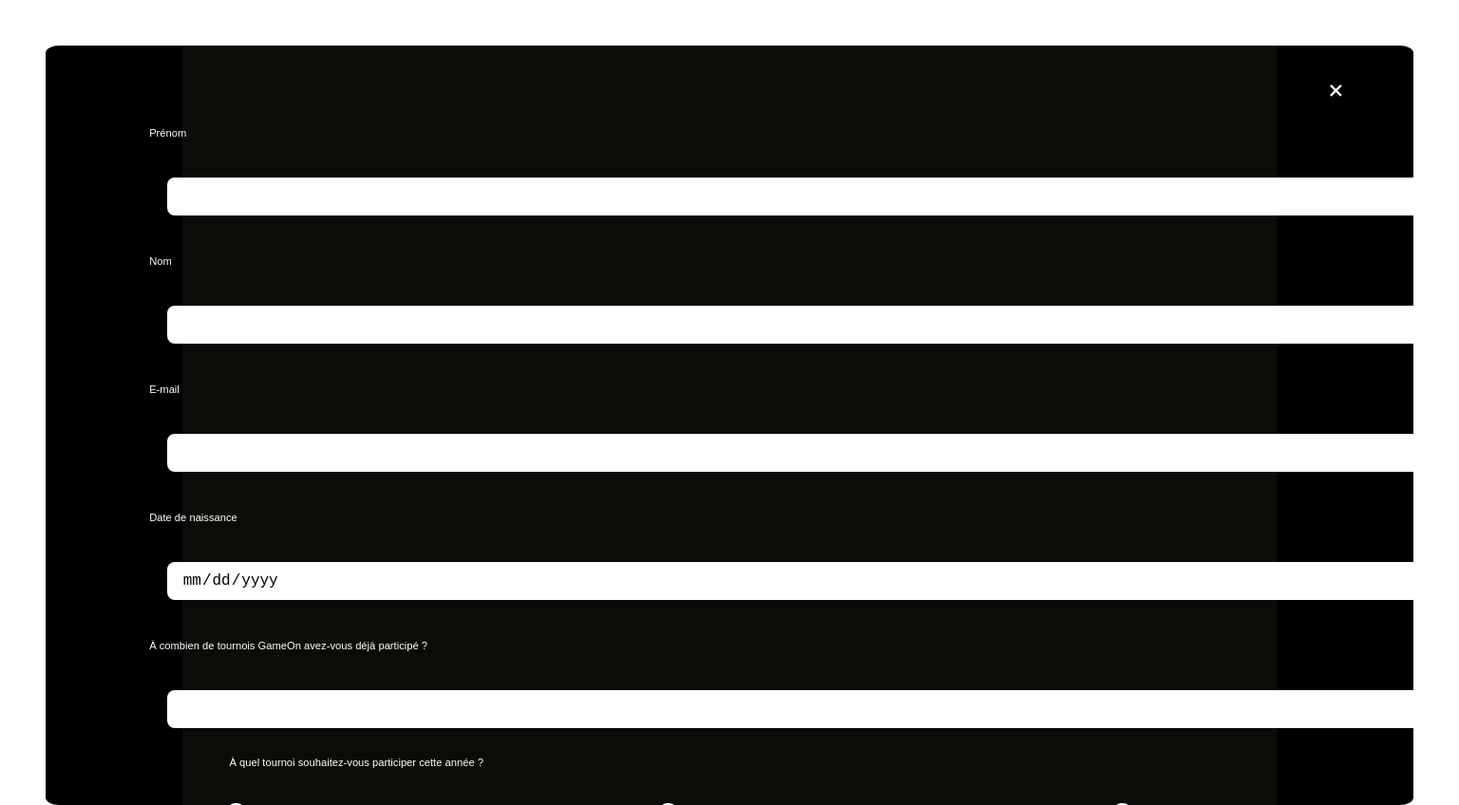
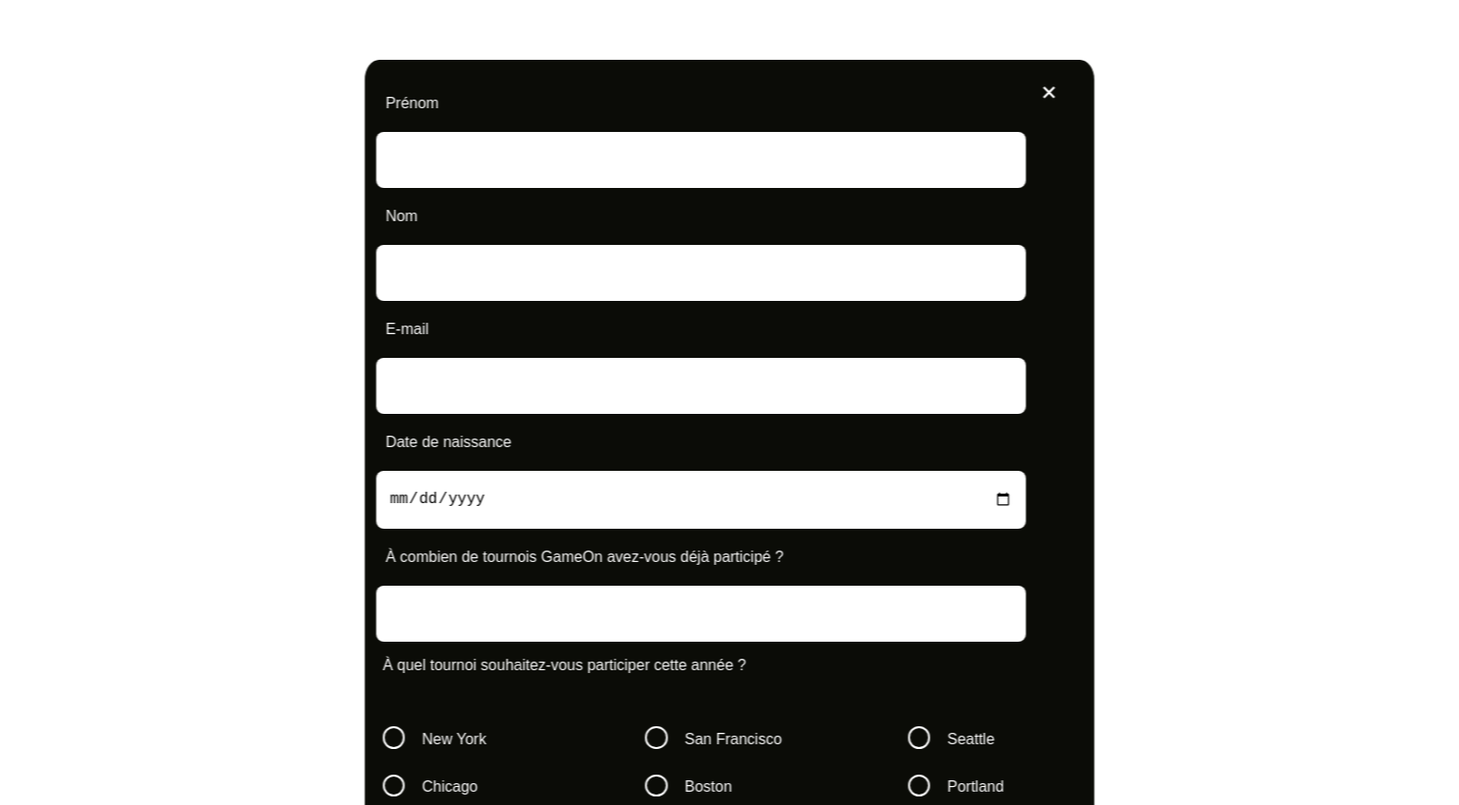
Before and after one commit to trackozor/projet-4, a plain HTML site: page index.html in a window 1536 px wide. Both pictures are taken after a click on the button "Je M'inscris". Shown: the whole page at 95% size. Before the commit the page ends 800 px from the top, so only its background shows below. Drawn offline with Linux system fonts and the light colour scheme.

Commit message:
autocommit-vs

```diff
--- a/css/modal.css
+++ b/css/modal.css
@@ -42,7 +42,6 @@ html {
     box-sizing: border-box;/* Définit le modèle de box-sizing pour inclure les bordures et les marges dans les dimensions des éléments */
     margin: 0;/* Supprime les marges par défaut de l'élément <html> */
     padding: 0;/* Supprime les espacements internes par défaut de l'élément <html> */
-    scroll-behavior: smooth;
 }
 
 /*=============== Style du corps de la page =============*/
@@ -634,6 +633,7 @@ input[type="date"]:focus::placeholder {
 /*---------------------------------------------------------------------------*/
 
 .copyright {
+    display: flex;
     justify-content: center; /* Centre le contenu horizontalement (nécessite Flexbox pour fonctionner pleinement) */
     margin: 0 auto; /* Centre horizontalement l'élément dans son conteneur */
     font-size: 0.8rem; /* Définit une petite taille de police pour le texte */
@@ -691,10 +691,7 @@ input[type="date"]:focus::placeholder {
 /* -----------------Ordinateurs portable entre 1024 px et 1440px ------------------------------------------*/
 
 @media screen and (min-width: 1024px) and (max-width:1439px) {
-  /*------------header------------- */
 
-
-  /*----------Barre de navigation-----*/
   /* icône */
   .topnav i {
     display: none;
@@ -705,7 +702,9 @@ input[type="date"]:focus::placeholder {
     font-size: 1rem;
     font-weight: 700;
   }
-
+  .logo {
+    padding-top:1%;
+  }
 
   /* menu textuelle */
   .nav-links  {
@@ -716,10 +715,10 @@ input[type="date"]:focus::placeholder {
     flex-wrap: nowrap;
     font-weight: 900;
     width: 100%;
+    padding-top:1.5%;
   }
   .nav {
     width: 60vw;
-    padding-top: 1%;
   }
   /*------------section principale ------------- */
   /* Conteneur */
@@ -730,8 +729,6 @@ input[type="date"]:focus::placeholder {
     flex-direction: row;
     background-color: #0b0c07;
     margin: 0 auto;
-
-
   }
 
   .hero-content {
@@ -784,7 +781,9 @@ input[type="date"]:focus::placeholder {
     max-width: 1024px;
     background-color: white;
   }
-
+  .bground.active {
+    width:95vw
+  }
   .modal-body {
     width: 50vw;
     justify-content: center;
@@ -792,7 +791,12 @@ input[type="date"]:focus::placeholder {
     border-radius: 2%;
     padding-bottom: 2%;
   }
-
+  .content{
+    display:fixed;
+    width: 50vw;
+    margin: 0 auto;
+    justify-content: center;
+  }
   .formData {
     width: 50vw;
     margin: 0 auto;
@@ -801,31 +805,45 @@ input[type="date"]:focus::placeholder {
 
   .formData label {
     font-size: 1rem;
+    padding-left: 2%;
   }
 
   .formData .legend {
     font-size: 1rem;
     padding-left: 5%;
   }
-
+  .text-control {
+    font-size: 1rem;
+  }
   .formData li {
     width: 45vw;
   }
 
   .location-list {
     grid-template-columns: repeat(3, 18vw); /* 3 colonnes de largeur égale */
+    padding-left: 3%;
   }
 
   .consentement {
     width: 45vw;
     margin: 2% auto;
-    padding-left: 10%;
+    padding-left: 5%;
+    padding-bottom: 5%;
   }
-  .submit {
-    margin-bottom: 50%;
-  }
+
   .btn-submit {
     font-size: 1.2rem;
+  }
+
+
+  .copyright {
+    position: absolute;
+    font-size: 1rem;
+    font-weight: 700;
+    padding-top: 5%;
+    margin: 0;
+    left:5%
+
   }
 }
 
@@ -844,6 +862,8 @@ input[type="date"]:focus::placeholder {
   header img {
     display: flex;
     margin-top:3%;
+    padding-left: 5%;
+    padding-right: 5%;
   }
 
 
@@ -874,16 +894,16 @@ input[type="date"]:focus::placeholder {
   /*------------section principale ------------- */
   /* Conteneur */
   .hero-section {
-    max-width: 1440px;
-    position:relative;
+    max-width: 1240px;;
     width: 80vw;
     display: flex;
     flex-direction: row;
     background-color: #0b0c07;
+    border-radius: 1rem;
   }
 
   .hero-content {
-    width: 50vw;
+    width: 30vw;
     justify-content:flex-end;
     padding:0 4%;
   }
@@ -892,29 +912,30 @@ input[type="date"]:focus::placeholder {
     color: #ffffff;
     position: absolute;
     z-index: 1;
-    font-size: 5.5rem;
+    font-size:6rem;
     flex-direction: row;
     flex-wrap: nowrap;
-    width: 50vw;
-    top:-5%;
+    width: 45vw;
+    top: 15%;
     font-weight: 500;
   }
 
   .hero-section p{
-    color: #ffffff;
-    font-size: 1.6rem;
-    font-weight: 500;
+    color: lightgray;
+    font-size: 1.3rem;
+    font-weight: 300;
     line-height: 2rem;
-    margin-bottom: 20%;
+    padding-bottom: 25%;
+
   }
 
   .hero-section img {
-    width: 90%;
-    max-height:65vh;
+    width: 100%;
+    max-height:70vh;
     margin: 0;
     padding: 0;
-    object-fit: cover;
-    border-radius: 0;
+    object-fit: contain;
+    border-radius: 0 1rem 1rem 0;
   }
 
   .desktop-signup {
@@ -923,56 +944,80 @@ input[type="date"]:focus::placeholder {
     width:12vw;
     padding:2% 5%;
     justify-content: center;
-    margin-bottom:5%
+    margin-bottom:25%
   }
 
   .mobile-signup{
     display: none;
   }
   .bground {
-    position: fixed;
-    max-width: 1440px;
-    background-color:black;
+    width: 100vw;
+    background-color: white;
+  }
+  .bground.active {
+    width:95vw
+  }
+  .modal-body {
+    width: 50vw;
     justify-content: center;
+    margin:2% auto;
+    border-radius: 2%;
+    padding-bottom: 2%;
+  }
+  .content{
+    display:fixed;
+    width: 50vw;
+    margin: 0 auto;
+    justify-content: center;
+  }
+  .formData {
+    width: 50vw;
+    margin: 0 auto;
+    justify-content: center;
+  }
 
+  .formData label {
+    font-size: 1rem;
+    padding-left: 2%;
+  }
+
+  .formData .legend {
+    font-size: 1rem;
+    padding-left: 5%;
+  }
+  .text-control {
+    font-size: 1rem;
+  }
+  .formData li {
+    width: 45vw;
+  }
+
+  .location-list {
+    grid-template-columns: repeat(3, 18vw); /* 3 colonnes de largeur égale */
+    padding-left: 3%;
+  }
+
+  .consentement {
+    width: 45vw;
+    margin: 2% auto;
+    padding-left: 5%;
+    padding-bottom: 5%;
+  }
+
+  .btn-submit {
+    font-size: 1.2rem;
   }
 
 
-  .modal-body {
-    width:80%;
-    margin: 0 auto;
-    justify-content: center;
-  }
-  .text-control {
-    font-size: 0.8rem;
-    padding: 1% 0;
-    margin: 0 ;
-  }
-  .modal-body .form-list input.text-control {
-    height: 1.5rem;
-    padding: 0.5rem 1rem;
+  .copyright {
+    position: absolute;
     font-size: 1rem;
-    border-radius: 0.5rem;
-  }
-  .formData {
-    width: 80%;
-    justify-content: center;
-    margin:0 auto;
-  }
-  .formData legend {
-    position: relative;
-    font-size: 1.5rem;
-    padding: 1% 0;
-    left:-3%;
+    font-weight: 700;
+    padding-top: 5%;
+    margin: 0;
+    left:5%
 
   }
-  .location-list {
-    position: relative;
-    left: 8%;
-    padding:0;
-    margin: 1% 0;
-  }
-  .consentement {
-    margin:0;
-  }
 }
+
+}
--- a/js/modal.js
+++ b/js/modal.js
@@ -123,19 +123,19 @@ function editNav() {
     // Gère la position de la section hero et de la modale pour le mode responsive
     if (navElement.classList.contains("responsive") && isMobile) {
         // Si le mode responsive est activé sur un appareil mobile
-        heroSection.style.top = "10%"; // Positionne la section hero plus bas
-        modalbg.style.top = "25%"; // Décale la modale vers le bas
+        heroSection.style.top = "10vh"; // Positionne la section hero plus bas
+        modalbg.style.top = "20vh"; // Décale la modale vers le bas
         logEvent('info', 'Mode responsive détecté sur un appareil mobile. Hero et modale repositionnés.', {
-            heroTop: "12%",
-            modalbg: "25%",
+            heroTop: "12vh",
+            modalbg: "20vh",
         });
     } else {
         // Si le menu n'est pas en mode responsive ou sur un écran non mobile
-        heroSection.style.top = "6.5vh"; // Réinitialise la position de la section hero
-        modalbg.style.top = "6.5vh"; // Réinitialise la position de la modale
+        heroSection.style.top = "6%"; // Réinitialise la position de la section hero
+        modalbg.style.top = "6%"; // Réinitialise la position de la modale
         logEvent('info', 'Menu responsive désactivé. Hero et modale remis à leur position initiale.', {
-            heroTop: "6.5vh",
-            modalbg: "6.5vh",
+            heroTop: "6%",
+            modalbg: "6%",
         });
     }
 }
```
